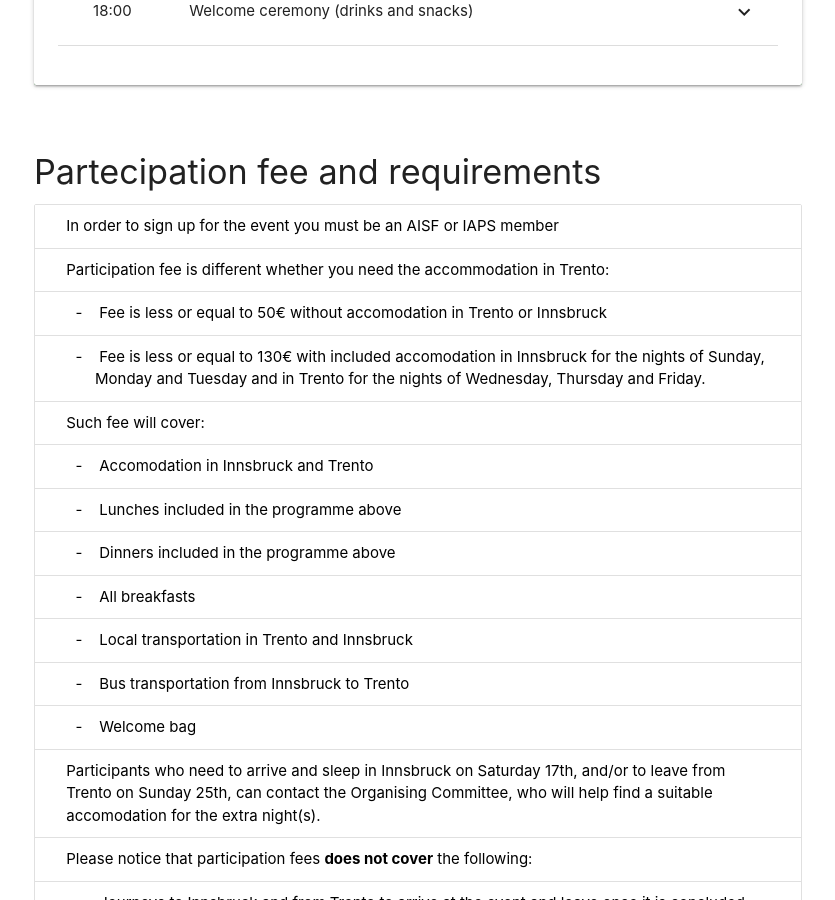
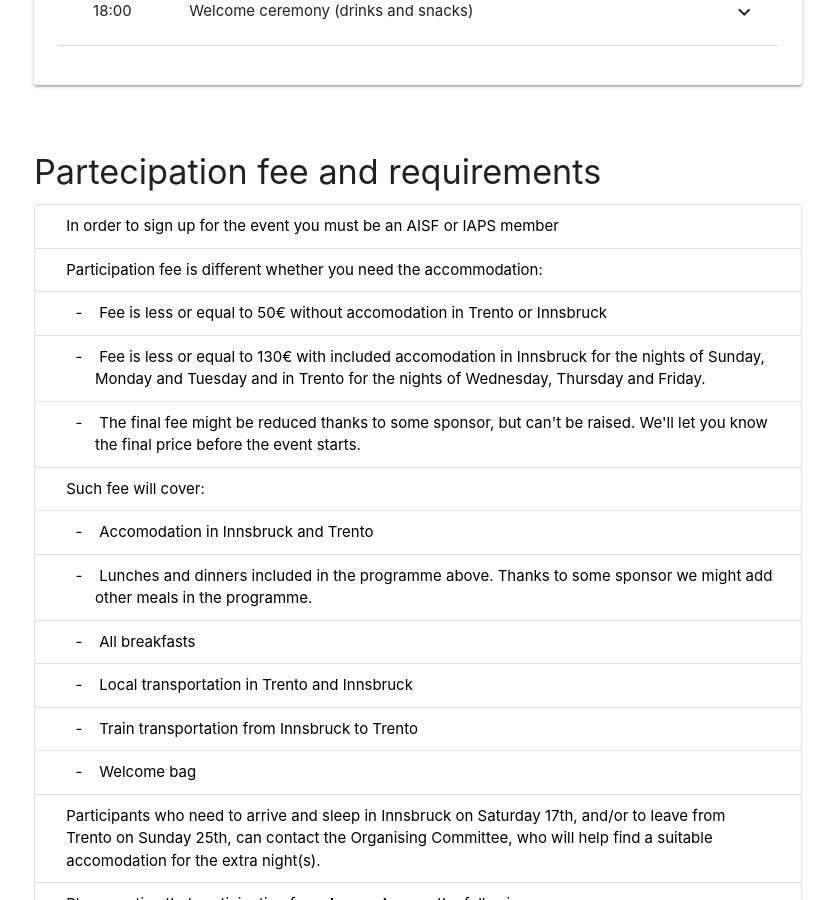
Before and after one commit to ai-sf/tiqit24, a Jekyll site: the page built from programme.html, in a window 1280 px wide and 900 px high, scrolled down 1184 px. Shown: the whole window, without its empty margins (222-1057 px from the left). Built offline with Jekyll 4.4.1, drawn with Linux system fonts in a browser that asks for light colours; nearby versions of some CDN libraries.

Commit message:
Improvements

```diff
--- a/_data/home.yml
+++ b/_data/home.yml
@@ -15,4 +15,4 @@
     alt: Innsbruck
 
 
-paragraph: "The Trento-Innsbruck Quantum Information Tour is an event organised by AISF Trento (Local Committee of the Italian Association of Physics Students AISF) in collaboration with AISF and TAUT (Tavolo delle Associazioni Universitarie Trentine): it will bring 35 enthusiast students to visit some of the most advanced research facilities in Trento and Innsbruck and is conceived to showcase research mainly in the field of Quantum Information and Quantum Science."
+paragraph: "The Trento-Innsbruck Quantum Information Tour is an event organised by TAUT (Tavolo delle Associazioni Universitarie Trentine) and AISF Trento (Local Committee of the Italian Association of Physics Students AISF) in collaboration with AISF: it will bring 35 enthusiast students to visit some of the most advanced research facilities in Trento and Innsbruck and is conceived to showcase research mainly in the field of Quantum Information and Quantum Science."
--- a/_data/programme.yml
+++ b/_data/programme.yml
@@ -26,6 +26,7 @@
         location:
             name: "Technik"
             tag: "technik"
+
   - day: "Monday"
     date: "19/02/2024"
     location: "Innsbruck"
@@ -86,7 +87,6 @@
         location:
           name: "TBD"
           tag: "TBD"
-
 
   - day: "Tuesday"
     date: "20/02/2024"
@@ -170,15 +170,20 @@
                 name: "Prof. Hannes Pichler"
                 tag: "pichler"
       - hour: "11:00"
+        name: "Free time for lunch. (Might vary)"
+      - hour: "15:00"
         name: "Departure from Innsbruck"
       - hour: "18:00"
         name: "Check in at the hostel"
+      - hour: "19:00"
+        name: "Free time for dinner. (Might vary)"
+      - hour: "21:00"
+        name: "Quantum meets Trento - Talk about Quantum Physics open to everyone (Might vary)"
         location:
             name: "Ostello Trento"
             tag: "ostello-trento"
       #- hour: "19:00"
       #  name: "Free dinner and night"
-
 
   - day: "Thursday"
     date: "22/02/2024"
@@ -258,7 +263,6 @@
           name: "Location TBD"
           tag: "TBD"
 
-
   - day: "Friday"
     date: "23/02/2024"
     location: "Trento"
@@ -329,7 +333,6 @@
           name: "Location TBD"
           tag: "TBD"
 
-
   - day: "Saturday"
     date: "24/02/2024"
     location: "Trento"
@@ -363,18 +366,18 @@
   - name: "Partecipation fee and requirements"
     points:
     - text: "In order to sign up for the event you must be an AISF or IAPS member"
-    - text: "Participation fee is different whether you need the accommodation in Trento:"
+    - text: "Participation fee is different whether you need the accommodation:"
       subpoints:
         - text: "Fee is less or equal to 50€ without accomodation in Trento or Innsbruck"
         - text: "Fee is less or equal to 130€ with included accomodation in Innsbruck for the nights of Sunday, Monday and Tuesday and in Trento for the nights of Wednesday, Thursday and Friday."
+        - text: "The final fee might be reduced thanks to some sponsor, but can't be raised. We'll let you know the final price before the event starts."
     - text: "Such fee will cover:"
       subpoints:
         - text: "Accomodation in Innsbruck and Trento"
-        - text: "Lunches included in the programme above"
-        - text: "Dinners included in the programme above"
+        - text: "Lunches and dinners included in the programme above. Thanks to some sponsor we might add other meals in the programme."
         - text: "All breakfasts"
         - text: "Local transportation in Trento and Innsbruck"
-        - text: "Bus transportation from Innsbruck to Trento"
+        - text: "Train transportation from Innsbruck to Trento"
         - text: "Welcome bag"
     - text: "Participants who need to arrive and sleep in Innsbruck on Saturday 17th, and/or to leave from Trento on Sunday 25th, can contact the Organising Committee, who will help find a suitable accomodation for the extra night(s)."
     - text: "Please notice that participation fees <b>does not cover</b> the following:"
--- a/_data/registration.yml
+++ b/_data/registration.yml
@@ -2,7 +2,7 @@
     title: "General infos"
     paragraphs:
         - paragraph:
-            - line: "Registrations will be open from TBD<sup>th</sup> at TBD."
+            - line: "Registrations will be open from December 4<sup>th</sup> at 12:00, GTM+1."
         - paragraph:
             - line: "You can find the registration form at the bottom of this page."
             - line: "Please read the terms and conditions below. Please note that, upon registration, you will be asked for personal details (such as name, surname, date of birth, university affiliation, etc.)."
@@ -19,6 +19,7 @@
           subpoints:
                  - text: "The selected candidates will have to cover a participation fee less or equal to €130."
                  - text: "Some spots will be assigned to participants who do not need accomodation in Trento or Innsbruck, who will have to cover a participation fee less or equal to 50€."
+                 - text: "The final fee might be reduced thanks to some sponsor, but can't be raised. We'll let you know the final price before the event starts."
         - text: "Due to the level of the program, priority will be given to students who have been attending at least the third year of bachelor and who possess a basic knowledge of Quantum Physics."
         - text: "The main criteria of selection will be the motivation letter and the basic knowledge of Quantum Physics"
         - text: "Please note that unfortunately we are not able to provide scholarships and/or bursaries for any students at this time."
@@ -30,19 +31,19 @@
         - text: "Only students enrolled in a university or similar institution on a physics or physics-related course, as well as up to twelve months after receiving a degree from a university are able to participate in this event. You confirm that you will be at least 18 years of age by the 3rd of December, 2022."
         - text: "You acknowledge and agree that the Organising Committee, the Italian Association of Physics Students (AISF), the International Association of Physics Students (IAPS), and the hosts of the event have no responsibility whatsoever for injuries, losses, or damages of any kind that result from your participation at the Trento Innsbruck Quantum Information Tour 2023."
         - text: "You accept the IAPS Code of Conduct."
+        - button: "PDF"
           url: "files/IAPS_Code_of_Conduct.pdf"
-          button: "PDF"
         - text: "By participating in the event you agree to be filmed, photographed, and otherwise recorded during the conference and hereby expressly grant the organizing committee, AISF and IAPS the right to use your picture, movie or any other form of media publication in contexts such as the internet, social medias, brochures, posters, informative and advertising materials. You also confirm that the information contained in this application is true and correct."
         - text: "You accept that either the Organising Committee, or the Italian Association of Physics Students (AISF), or the International Association of Physics Students (IAPS), or the hosts of the event cannot be made responsible for the content of any talk, poster, workshop, excursion or similar activity."
-        - text: "You accept that, in case of cancellation by a participant, the Organising Committee will provide a reimbursement only if a replacement for the student can be found. No reimbursement will be given for membership fees under any circumstances. If a reimbursement were to be approved, the Organising Committee will retain a total of 25% of the fee as a contribution to the expenses to the event. No reimbursement will be approved for cancellations presented after February 5th."
+        - text: "You accept that, in case of cancellation by a participant, the Organising Committee will provide a reimbursement only if a replacement for the student can be found. No reimbursement will be given for membership fees under any circumstances. If a reimbursement were to be approved, the Organising Committee will retain a total of 25% of the fee as a contribution to the expenses to the event. No reimbursement will be approved for cancellations presented after January 31th."
         - text: "The present terms and conditions are governed by the laws of the Republic of Italy."
 
     - name: "Deadlines"
       info: ""
       points:
-        - text: "The round of registration opens on December 4<sup>th</sup> (12:00, GTM+1) and closes on December 23<sup>rd</sup> (TBD, GTM+1)"
+        - text: "The round of registration opens on December 4<sup>th</sup> (12:00, GTM+1) and closes on December 23<sup>rd</sup> (10:00, GTM+1)"
         - text: "Once the registration are closed, the organizing comittee will select the participants"
-        - text: "Selected partecipants will be notified within 10 days from the registration closing, then the event fee will have to be paid in 7 days to confirm the participation"
+        - text: "Selected partecipants will be notified within 10 days from the registration closing, then the event fee will have to be paid whithin 7 days to confirm the participation"
         - text: "Students non accepted will be notified as well, and they will have the possiblity to partecipate in case spots are still free after the first payment period."
 
     - name: "Registration Form"
```
